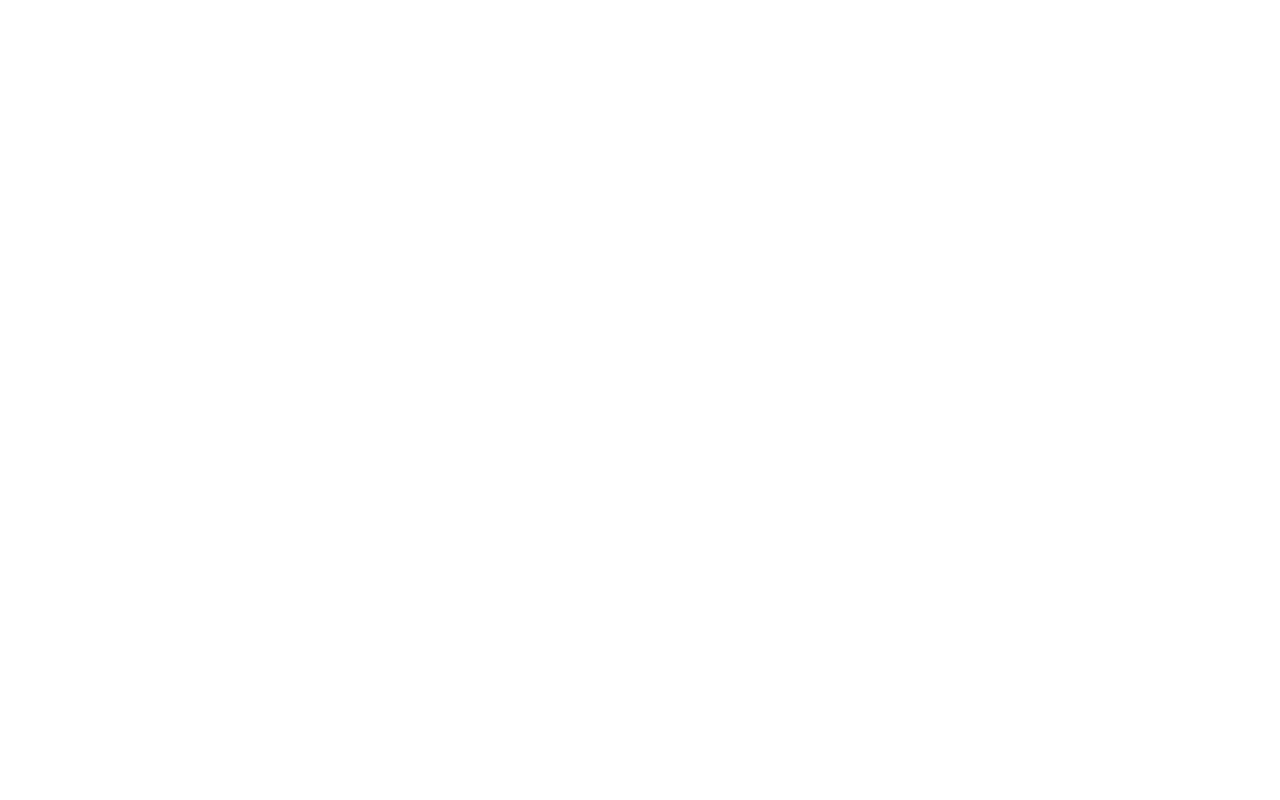
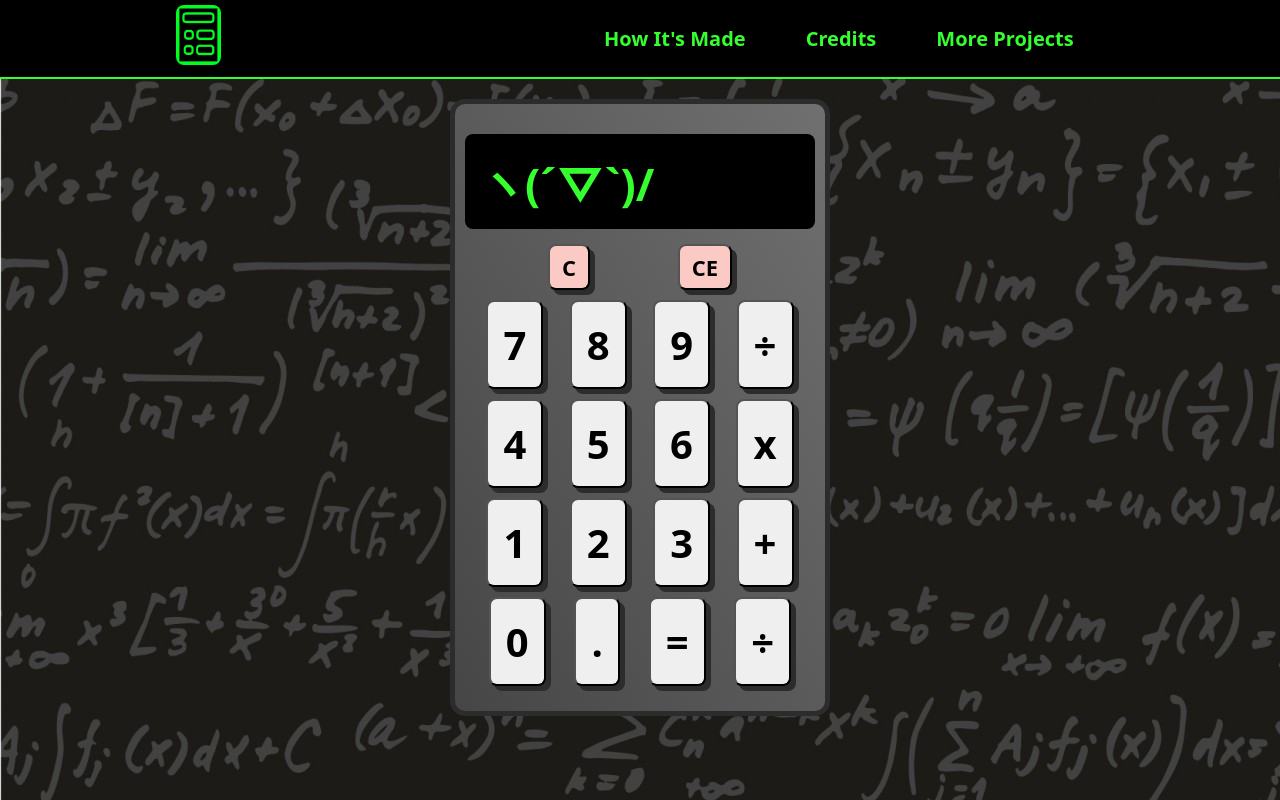
Before and after one commit to novabrix/calculator, a plain HTML site: page index.html in a window 1280 px wide. Drawn offline with Linux system fonts and the light colour scheme.

Commit message:
Added a UI, laid the basic groundwork

```diff
--- a/index.html
+++ b/index.html
@@ -6,7 +6,51 @@
     <title>Calculator</title>
     <link rel="stylesheet" href="style.css" />
     <script src="script.js" defer></script>
-    <link rel='icon' type='image/x-icon' href='/img/favicon.ico'>
+    <link rel="icon" type="image/x-icon" href="/img/favicon.ico" />
   </head>
-  <body></body>
+  <body>
+    <nav>
+      <img src="img/calcIcon.jpg" href = "index.html" />
+      <div class="navLinks">
+        <a class="sideLink" href="tempPage.html">How It's Made</a>
+        <a class="sideLink" href="tempPage.html">Credits</a>
+        <a class="sideLink" href="tempPage.html">More Projects</a>
+      </div>
+    </nav>
+    <div class="display">
+      <div class="numDisplay">
+        <p class = "shower">ヽ(´▽`)/</p>
+      </div>
+      <div class="numButtons">
+        <div class="row top">
+          <button class="clearS">C</button>
+          <button class="clearL" onclick="clearAll()">CE</button>
+        </div>
+        <div class="row one">
+          <button class="seven" onclick="displayer(`7`)">7</button>
+          <button class="eight" onclick="displayer(`8`)">8</button>
+          <button class="nine" onclick="displayer(`9`)">9</button>
+          <button class="divider" onclick="displayer(` / `)">÷</button>
+        </div>
+        <div class="row two">
+          <button class="four" onclick="displayer(`4`)">4</button>
+          <button class="five" onclick="displayer(`5`)">5</button>
+          <button class="six" onclick="displayer(`6`)">6</button>
+          <button class="multiplier" onclick="displayer(` * `)">x</button>
+        </div>
+        <div class="row three">
+          <button class="one" onclick="displayer(`1`)">1</button>
+          <button class="two" onclick="displayer(`2`)">2</button>
+          <button class="three" onclick="displayer(`3`)">3</button>
+          <button class="adder" onclick="displayer(` + `)">+</button>
+        </div>
+        <div class="row four">
+          <button class="zero" onclick="displayer(`0`)">0</button>
+          <button class="decimal" onclick="displayer(`.`)">.</button>
+          <button class="equal" onclick="prompter()">=</button>
+          <button class="subtractor" onclick="displayer(` - `)">÷</button>
+        </div>
+      </div>
+    </div>
+  </body>
 </html>
--- a/script.js
+++ b/script.js
@@ -1,14 +1,73 @@
 "use strict";
-const values = [1, 2, 3, 4];
-const smallValues = [24, 7];
+/* const values = [1, 2, 3, 4];
+const smallValues = [24, 7]; */
+let total;
+const shower = document.querySelector('.shower');
+let oneTimeUse = true;
 
-function adder(arr) {
+function prompter() {
+  const numOne = Number(prompt("Enter in the first number!"));
+  const operand = prompt("Enter in the operand!")
+  const numTwo = Number(prompt("Enter in the second number!"));
+  calculator(numOne, operand, numTwo);
+}
+
+function displayer(value) {
+  if (oneTimeUse === true || shower.textContent === "0") {
+    shower.textContent = "";
+    oneTimeUse = false;
+    console.log(`one time`);
+  }
+  console.log(value);
+  return shower.textContent = `${shower.textContent + value}`
+}
+
+function clearAll () {
+  return shower.textContent = "0"
+}
+
+function calculator(a, operator, b) {
+  if (operator === "+") {
+    let refined = adder(a, b);
+    console.log(refined);
+  } else if (operator === "-") {
+    let refined = subtractor(a, b);
+    console.log(refined);
+  } else if (operator === "*") {
+    let refined = multiplier(a, b);
+    console.log(refined);
+  } else if (operator === "/") {
+    let refined = divider(a, b);
+    console.log(refined);
+  } else {
+    console.log(`Error!`);
+  }
+}
+
+// FUNCTION CALC
+function adder(a, b) {
+  return a + b;
+}
+
+function subtractor(a, b) {
+  return a - b;
+}
+
+function multiplier(a, b) {
+  return a * b;
+}
+
+function divider(a, b) {
+  return a / b;
+}
+
+/* function adder(arr) {
   return arr.reduce(function (total, value) {
     return (total = total + value);
   }, 0);
 }
 
-function subtracter(arr) {
+function subtractor(arr) {
   return arr.reduce(function (total, value) {
     return (total = total - value);
   }, arr[0] * 2);
@@ -24,4 +83,4 @@ function divider(arr) {
   return arr.reduce(function (total, value) {
     return (total = total / value);
   }, (arr[0] * arr[0]));
-}
+} */
--- a/style.css
+++ b/style.css
@@ -0,0 +1,106 @@
+* {
+  font-family: system-ui, -apple-system, BlinkMacSystemFont, "Segoe UI", Roboto,
+    Oxygen, Ubuntu, Cantarell, "Open Sans", "Helvetica Neue", sans-serif;
+    font-weight: 800;
+    border-radius: 8px;
+}
+
+body {
+   background-image: url("img/mathBack.jpg");
+   margin: 0;
+}
+
+nav {
+    background-color: black;
+    display: flex;
+    justify-content: space-around;
+    border-radius: 0;
+    border-bottom: 2px solid  rgb(53, 255, 46);
+}
+
+img {
+    margin: 5px;
+    height: 60px;
+    width: 45px;
+}
+
+.navLinks {
+    display: flex;
+    justify-content: center;
+    align-content: center;
+    color: rgb(53, 255, 46);
+    margin: 5px;
+}
+
+.sideLink {
+    display: flex;
+    font-size: 20px;
+    text-decoration: none;
+    padding: 20px 30px;
+    justify-content: space-around;
+    color: rgb(53, 255, 46);
+}
+
+.sideLink:hover {
+    text-decoration: underline;
+    color: rgb(114, 255, 109);
+}
+
+.display {
+    display: flex;
+    justify-content: center;
+    align-self: center;
+    margin: 20px 450px;
+    background-image: linear-gradient(to top right, rgb(70, 70, 70) , rgb(112, 112, 112));
+    border: 5px solid rgb(44, 44, 44);
+    border-radius: 15px;
+    padding: 20px 0px;
+    flex: auto;
+    flex-direction: column;
+}
+
+.numDisplay {
+    background-color: black;
+    padding: 0px;
+    margin: 10px;
+}
+
+.shower {
+    margin: 15px;
+    color: rgb(53, 255, 46);
+    font-size: 45px;
+}
+
+.numButtons {
+    display: flex;
+    flex-direction: column;
+}
+
+button {
+    padding: 15px;
+    font-size: 40px;
+    box-shadow: 5px 5px rgb(44, 44, 44);
+    margin: 0px;
+}
+
+.clearS,
+.clearL {
+    padding : 6px 12px;
+    font-size: 22px;
+    background-color: rgb(252, 202, 197);
+}
+
+.clearS:hover,
+.clearL:hover {
+    background-color: rgb(238, 174, 169);
+}
+
+button:hover {
+    background-color: rgb(216, 215, 215);
+}
+
+.row {
+    display: flex;
+    justify-content: space-evenly;
+    padding: 5px;
+}
```
Also changed, not shown: tempPage.html (added, +34 -0 lines), img/calcIcon.jpg (added), img/mathBack.jpg (added).
